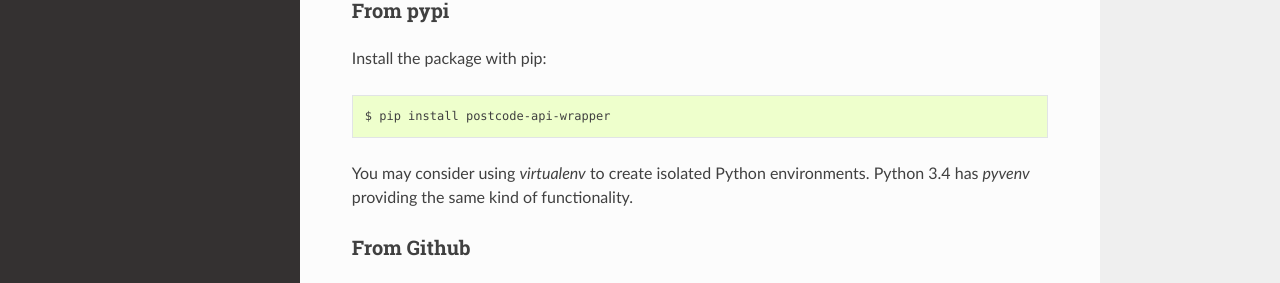
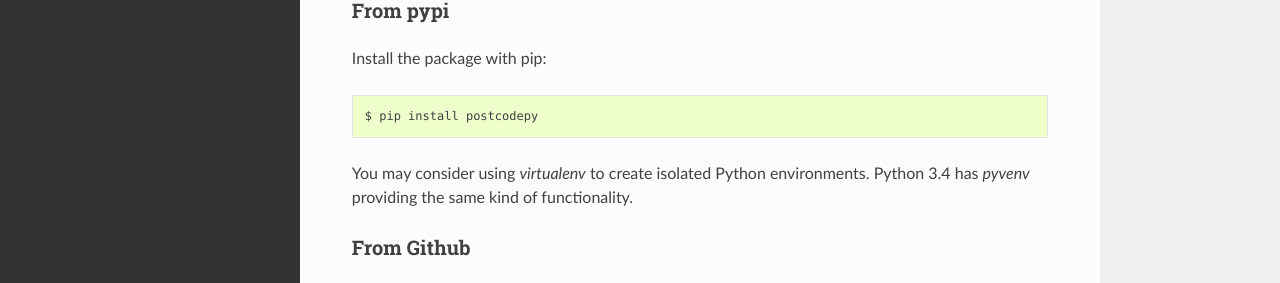
Before and after one commit to hootnot/postcode-api-wrapper, a Sphinx documentation site: the page built from docs/installation.rst, in a window 1280 px wide and 946 px high. Shown: the part 347-630 px from the top of the window. Built offline with Sphinx 7.4.7 and the Read the Docs theme 2.0.0, drawn with Linux system fonts in a browser that asks for light colours; pages that are not in the unit, such as notebooks, are missing from menus.

Commit message:
name corrected

```diff
--- a/docs/installation.rst
+++ b/docs/installation.rst
@@ -18,7 +18,7 @@
 
 Install the package with pip::
 
-    $ pip install postcode-api-wrapper
+    $ pip install postcodepy
 
 You may consider using *virtualenv* to create isolated Python environments. Python 3.4 has *pyvenv* providing
 the same kind of functionality.
```
